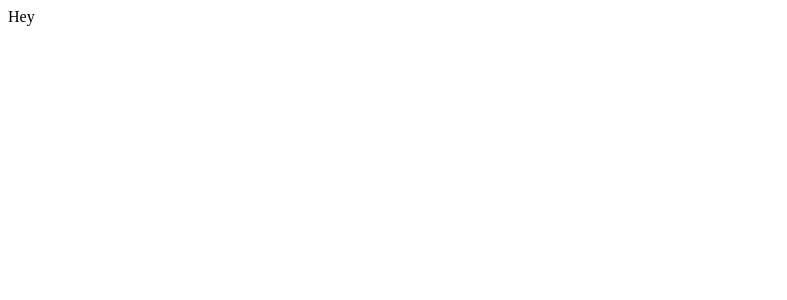
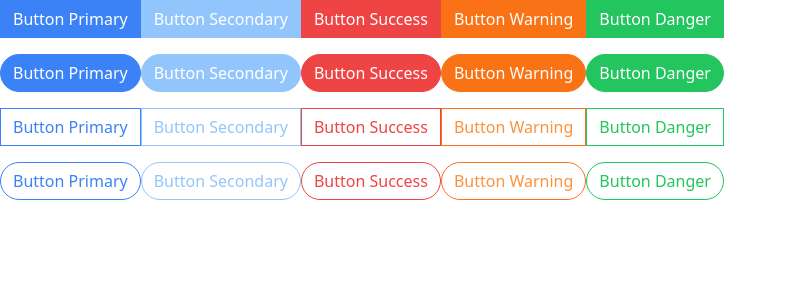
Before and after one commit to tahelena/portfolio, a React (Create React App) app: page / in a window 1280 px wide. Shown: the top 300 px of the page, without its empty margins (0-787 px from the left). Built offline with nearby package versions, Linux system fonts and the light colour scheme.

Commit message:
end of section 10 - button

```diff
--- /dev/null
+++ b/postcss.config.js
@@ -0,0 +1,6 @@
+module.exports = {
+  plugins: {
+    tailwindcss: {},
+    autoprefixer: {},
+  },
+}
--- a/src/App.js
+++ b/src/App.js
@@ -1,5 +1,112 @@
- const App = () => {
-  return <div>Hey</div>;
+import Button from "./components/Button";
+
+const App = () => {
+  return (
+    <div className="flex flex-wrap gap-4 flex-col">
+      <div>
+        <span>
+          <Button primary onClick={() => console.log("Clicked")}>
+            Button Primary
+          </Button>
+        </span>
+        <span>
+          <Button secondary onMouseEnter={() => console.log("Mouse enter")}>
+            Button Secondary
+          </Button>
+        </span>
+        <span>
+          <Button danger>Button Success</Button>
+        </span>
+        <span>
+          <Button warning>Button Warning</Button>
+        </span>
+        <span>
+          <Button success>Button Danger</Button>
+        </span>
+      </div>
+      <div>
+        <span>
+          <Button primary rounded>
+            Button Primary
+          </Button>
+        </span>
+        <span>
+          <Button secondary rounded>
+            Button Secondary
+          </Button>
+        </span>
+        <span>
+          <Button danger rounded>
+            Button Success
+          </Button>
+        </span>
+        <span>
+          <Button warning rounded>
+            Button Warning
+          </Button>
+        </span>
+        <span>
+          <Button success rounded>
+            Button Danger
+          </Button>
+        </span>
+      </div>
+      <div>
+        <span>
+          <Button primary outline>
+            Button Primary
+          </Button>
+        </span>
+        <span>
+          <Button secondary outline>
+            Button Secondary
+          </Button>
+        </span>
+        <span>
+          <Button danger outline>
+            Button Success
+          </Button>
+        </span>
+        <span>
+          <Button warning outline>
+            Button Warning
+          </Button>
+        </span>
+        <span>
+          <Button success outline>
+            Button Danger
+          </Button>
+        </span>
+      </div>
+      <div>
+        <span>
+          <Button primary rounded outline>
+            Button Primary
+          </Button>
+        </span>
+        <span>
+          <Button secondary rounded outline>
+            Button Secondary
+          </Button>
+        </span>
+        <span>
+          <Button danger rounded outline>
+            Button Success
+          </Button>
+        </span>
+        <span>
+          <Button warning rounded outline>
+            Button Warning
+          </Button>
+        </span>
+        <span>
+          <Button success rounded outline>
+            Button Danger
+          </Button>
+        </span>
+      </div>
+    </div>
+  );
 };
 
 export default App;
--- /dev/null
+++ b/src/components/Button.js
@@ -0,0 +1,53 @@
+import classnames from "classnames";
+import { twMerge } from "tailwind-merge";
+
+const Button = ({
+  children,
+  primary,
+  secondary,
+  success,
+  warning,
+  danger,
+  outline,
+  rounded,
+  ...props
+}) => {
+  const classes = twMerge(
+    classnames(props.className, "px-3 py-1.5 border ", {
+      "border-blue-500 bg-blue-500 text-white": primary,
+      "border-blue-300 bg-blue-300 text-white": secondary,
+      "border-green-500 bg-green-500 text-white": success,
+      "border-orange-500 bg-orange-500 text-white": warning,
+      "border-red-500 bg-red-500 text-white": danger,
+      "rounded-full": rounded,
+      "bg-white": outline,
+      "text-blue-500": outline && primary,
+      "text-blue-300": outline && secondary,
+      "text-green-500": outline && success,
+      "text-orange-400": outline && warning,
+      "text-red-500": outline && danger,
+    })
+  );
+  return (
+    <button className={classes} {...props}>
+      {children}
+    </button>
+  );
+};
+
+Button.propTypes = {
+  checkType: ({ primary, secondary, success, warning, danger }) => {
+    const count =
+      Number(!!primary) +
+      Number(!!secondary) +
+      Number(!!success) +
+      Number(!!warning) +
+      Number(!!danger);
+    if (count > 1)
+      return new Error(
+        "Provided more than one button type, please revise your code."
+      );
+  },
+};
+
+export default Button;
--- /dev/null
+++ b/src/styles/index.css
@@ -0,0 +1,3 @@
+@tailwind base;
+@tailwind components;
+@tailwind utilities;
--- /dev/null
+++ b/tailwind.config.js
@@ -0,0 +1,8 @@
+/** @type {import('tailwindcss').Config} */
+module.exports = {
+  content: ["./src/**/*.{js,jsx,ts,tsx}"],
+  theme: {
+    extend: {},
+  },
+  plugins: [],
+};
```
Also changed, not shown: package.json (+11 -0 lines), src/index.js (+5 -5 lines), 1 other file (tests, documents, lock files or other folders).
